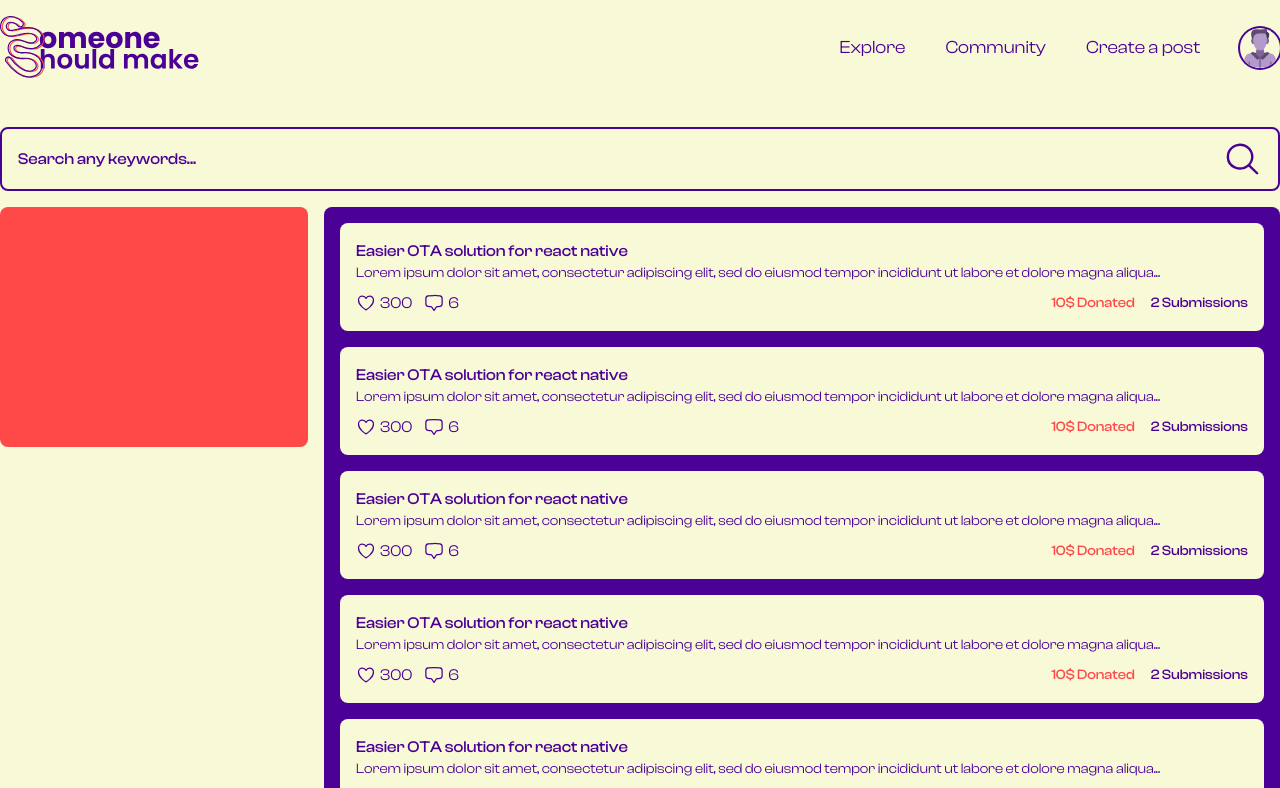
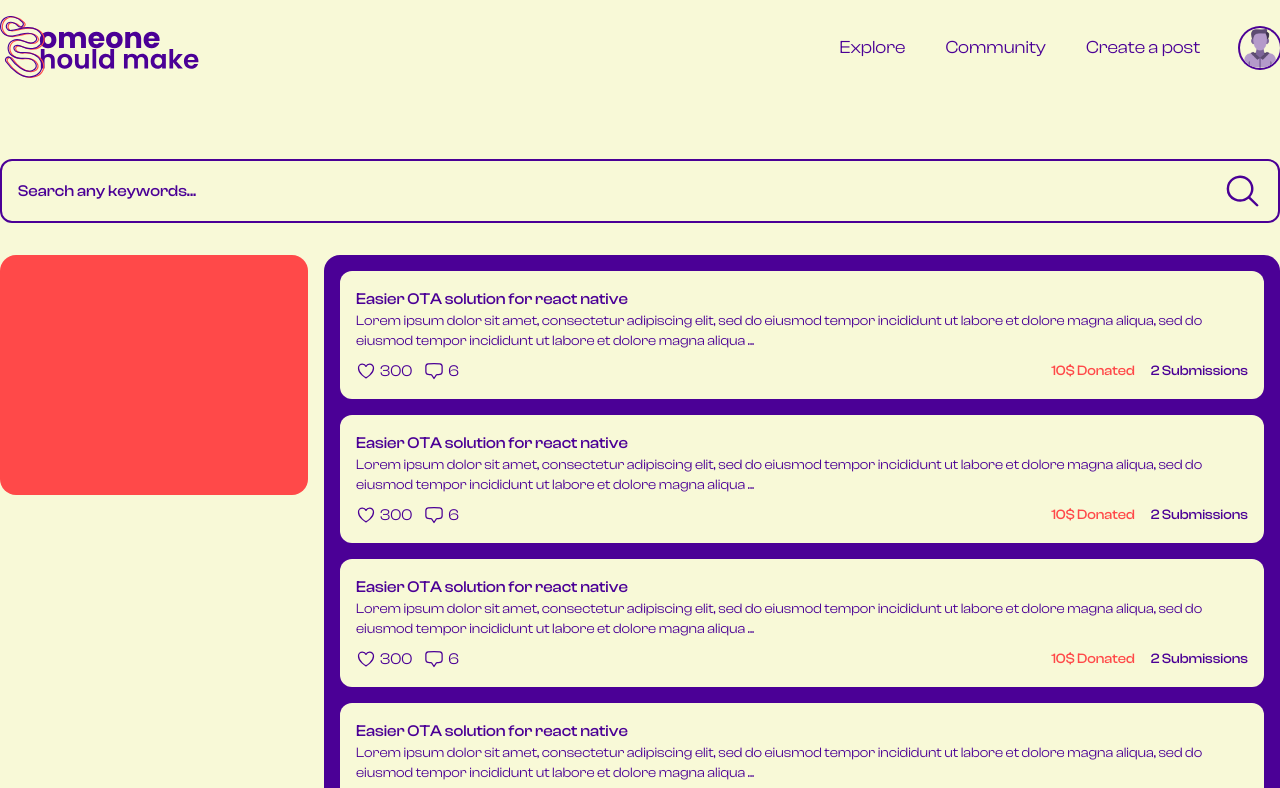
Before and after one commit to monsef123/someoneshouldmake, a Next.js app: page /explore in a window 1280 px wide. Shown: the top 788 px of the page. Built offline with nearby package versions, Linux system fonts and the light colour scheme.

Commit message:
Update some styles

```diff
--- a/app/components/header-nav/index.tsx
+++ b/app/components/header-nav/index.tsx
@@ -6,7 +6,9 @@ import ProfileAvatar from "../profile-avatar";
 export default function HeaderNavigation() {
 	return (
 		<header className="flex items-center justify-between py-4">
-			<Image src="/images/ssm-logo.svg" alt="SomeoneShouldMake" width={200} height={100} />
+			<Link href={navRoutes.home.root}>
+				<Image src="/images/ssm-logo.svg" alt="SomeoneShouldMake" width={200} height={100} />
+			</Link>
 			<nav>
 				<ul className="flex items-center justify-evenly gap-10 text-primary-light text-lg font-normal">
 					<li>
--- a/app/components/post-card/index.tsx
+++ b/app/components/post-card/index.tsx
@@ -12,7 +12,7 @@ interface PostCardProps {
 
 export default function PostCard({ title, description, likes, donations, submissions }: PostCardProps) {
 	return (
-		<div className="bg-background-light p-4 box-border rounded-lg w-full mt-4">
+		<div className="bg-background-light p-4 box-border rounded-xl w-full mt-4">
 			<Link href={navRoutes.post.view(1)}>
 				<h1 className="text-base font-medium text-primary-light">{title}</h1>
 			</Link>
--- a/app/components/search-bar/index.tsx
+++ b/app/components/search-bar/index.tsx
@@ -2,7 +2,7 @@ import Image from "next/image";
 
 export default function SearchBar() {
 	return (
-		<div className="w-100 border-2 border-border-light h-16 rounded-lg mt-8 flex items-center justify-between box-border p-4">
+		<div className="w-100 border-2 border-border-light h-16 rounded-xl mt-16 flex items-center justify-between box-border p-4">
 			<input
 				className="w-full bg-transparent text-primary-light placeholder-primary-light font-medium"
 				placeholder="Search any keywords..."
--- a/app/explore/page.tsx
+++ b/app/explore/page.tsx
@@ -8,48 +8,48 @@ export default function ExplorePage() {
 			<HeaderNavigation />
 			<main>
 				<SearchBar />
-				<div className="grid grid-cols-4 gap-4 mt-4">
-					<div className="col-span-1 h-60 bg-secondary-light rounded-lg">
+				<div className="grid grid-cols-4 gap-4 mt-8">
+					<div className="col-span-1 h-60 bg-secondary-light rounded-2xl">
 					</div>
-					<div className="col-span-3 bg-primary-light rounded-lg box-border p-4 pt-0">
+					<div className="col-span-3 bg-primary-light rounded-2xl box-border p-4 pt-0">
 						<PostCard
 							title="Easier OTA solution for react native"
-							description="Lorem ipsum dolor sit amet, consectetur adipiscing elit, sed do eiusmod tempor incididunt ut labore et dolore magna aliqua..."
+							description="Lorem ipsum dolor sit amet, consectetur adipiscing elit, sed do eiusmod tempor incididunt ut labore et dolore magna aliqua, sed do eiusmod tempor incididunt ut labore et dolore magna aliqua ..."
 							likes={300}
 							donations={10}
 							submissions={2}
 						/>
 						<PostCard
 							title="Easier OTA solution for react native"
-							description="Lorem ipsum dolor sit amet, consectetur adipiscing elit, sed do eiusmod tempor incididunt ut labore et dolore magna aliqua..."
+							description="Lorem ipsum dolor sit amet, consectetur adipiscing elit, sed do eiusmod tempor incididunt ut labore et dolore magna aliqua, sed do eiusmod tempor incididunt ut labore et dolore magna aliqua ..."
 							likes={300}
 							donations={10}
 							submissions={2}
 						/>
 						<PostCard
 							title="Easier OTA solution for react native"
-							description="Lorem ipsum dolor sit amet, consectetur adipiscing elit, sed do eiusmod tempor incididunt ut labore et dolore magna aliqua..."
+							description="Lorem ipsum dolor sit amet, consectetur adipiscing elit, sed do eiusmod tempor incididunt ut labore et dolore magna aliqua, sed do eiusmod tempor incididunt ut labore et dolore magna aliqua ..."
 							likes={300}
 							donations={10}
 							submissions={2}
 						/>
 						<PostCard
 							title="Easier OTA solution for react native"
-							description="Lorem ipsum dolor sit amet, consectetur adipiscing elit, sed do eiusmod tempor incididunt ut labore et dolore magna aliqua..."
+							description="Lorem ipsum dolor sit amet, consectetur adipiscing elit, sed do eiusmod tempor incididunt ut labore et dolore magna aliqua, sed do eiusmod tempor incididunt ut labore et dolore magna aliqua ..."
 							likes={300}
 							donations={10}
 							submissions={2}
 						/>
 						<PostCard
 							title="Easier OTA solution for react native"
-							description="Lorem ipsum dolor sit amet, consectetur adipiscing elit, sed do eiusmod tempor incididunt ut labore et dolore magna aliqua..."
+							description="Lorem ipsum dolor sit amet, consectetur adipiscing elit, sed do eiusmod tempor incididunt ut labore et dolore magna aliqua, sed do eiusmod tempor incididunt ut labore et dolore magna aliqua ..."
 							likes={300}
 							donations={10}
 							submissions={2}
 						/>
 						<PostCard
 							title="Easier OTA solution for react native"
-							description="Lorem ipsum dolor sit amet, consectetur adipiscing elit, sed do eiusmod tempor incididunt ut labore et dolore magna aliqua..."
+							description="Lorem ipsum dolor sit amet, consectetur adipiscing elit, sed do eiusmod tempor incididunt ut labore et dolore magna aliqua, sed do eiusmod tempor incididunt ut labore et dolore magna aliqua ..."
 							likes={300}
 							donations={10}
 							submissions={2}
```
